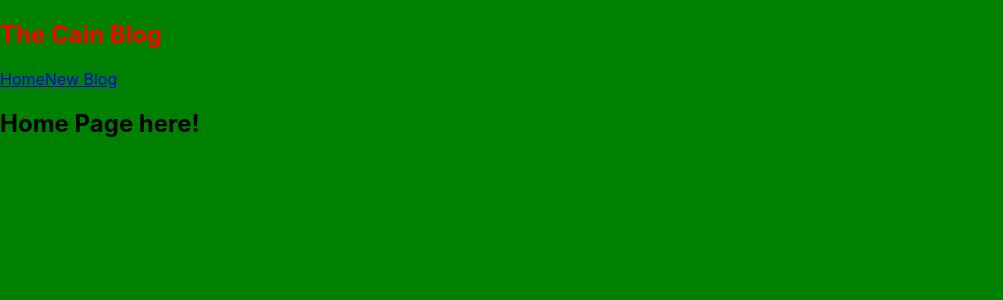
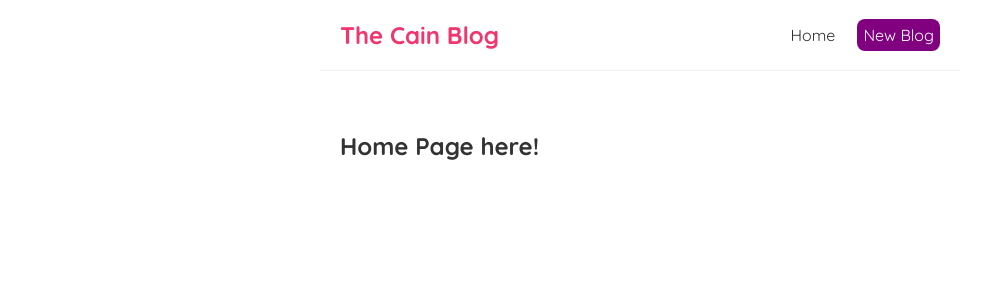
Before and after one commit to llcain/react-cain-blog, a React (Create React App) app: page / in a window 1280 px wide. Shown: the top 300 px of the page, without its empty margins (0-1003 px from the left). Built offline with nearby package versions, Linux system fonts and the light colour scheme.

Commit message:
Styled Navbar

```diff
--- a/src/App.css
+++ b/src/App.css
@@ -1,7 +1,40 @@
-body {
-  background-color: green;
+@import url("https://fonts.googleapis.com/css2?family=Quicksand:wght@300;400;500;600;700&display=swap");
+/* base styles */
+* {
+  margin: 0;
+  font-family: "Quicksand";
+  color: #333;
 }
 
-h1 {
-  color: #FF0000;
+.navbar {
+  padding: 20px;
+  display: flex;
+  align-items: center;
+  max-width: 600px;
+  margin: 0 auto;
+  border-bottom: 1px solid #f2f2f2;
+}
+
+.navbar h1 {
+  color: #f1356d;
+}
+
+.navbar .links {
+  margin-left: auto;
+}
+
+.navbar a {
+  margin-left: 16px;
+  text-decoration: none;
+  padding: 6px;
+}
+
+.navbar a:hover {
+  color: #f1356d;
+}
+
+.content {
+  max-width: 600px;
+  margin: 40px auto;
+  padding: 20px;
 }/*# sourceMappingURL=App.css.map */
--- a/src/App.scss
+++ b/src/App.scss
@@ -1,11 +1,47 @@
 $primary-color: #FF0000;
 $secondary-color: green;
 
-body {
-  background-color: $secondary-color;
-}
+// body {
+//   background-color: $secondary-color;
+// }
 
 
-h1 {
-  color: $primary-color;
+// h1 {
+//   color: $primary-color;
+// }
+
+@import url('https://fonts.googleapis.com/css2?family=Quicksand:wght@300;400;500;600;700&display=swap');
+
+/* base styles */
+* {
+  margin: 0;
+  font-family: "Quicksand";
+  color: #333;
 }
+.navbar {
+  padding: 20px;
+  display: flex;
+  align-items: center;
+  max-width: 600px;
+  margin: 0 auto;
+  border-bottom: 1px solid #f2f2f2;
+}
+.navbar h1 {
+  color: #f1356d;
+}
+.navbar .links {
+  margin-left: auto;
+}
+.navbar a {
+  margin-left: 16px;
+  text-decoration: none;
+  padding: 6px;
+}
+.navbar a:hover {
+  color: #f1356d;
+}
+.content {
+  max-width: 600px;
+  margin: 40px auto;
+  padding: 20px;
+}
--- a/src/Navbar.js
+++ b/src/Navbar.js
@@ -4,7 +4,11 @@
             <h1>The Cain Blog</h1>
             <div className="links">
                 <a href="/">Home</a>
-                <a href="/create">New Blog</a>
+                <a href="/create" style={{
+                    color: "white",
+                    backgroundColor: "purple",
+                    borderRadius: '8px'
+                }}>New Blog</a>
             </div>
         </nav>
 
```
Also changed, not shown: 1 other file (tests, documents, lock files or other folders).
